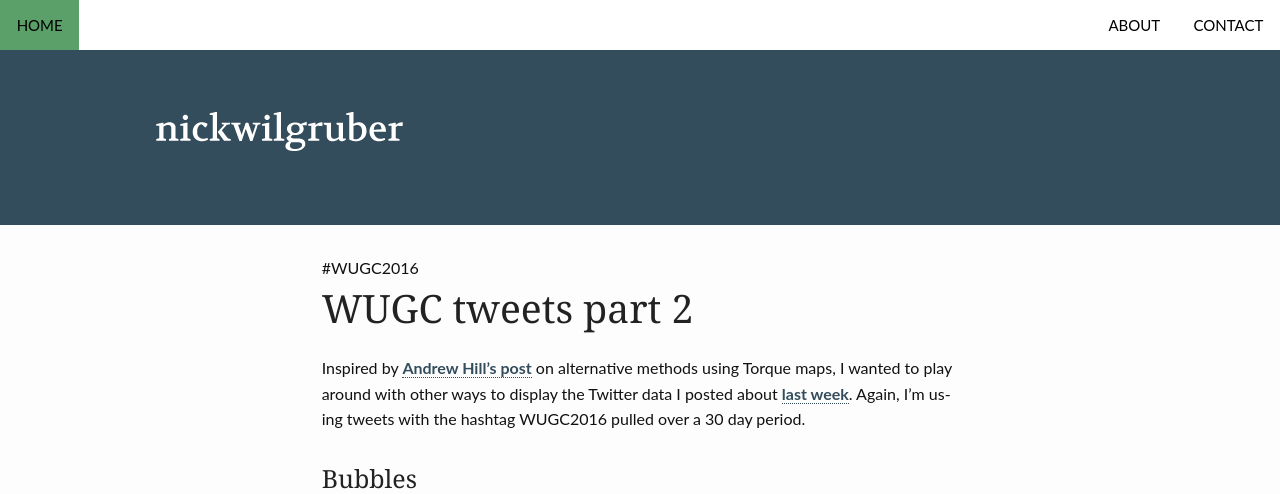
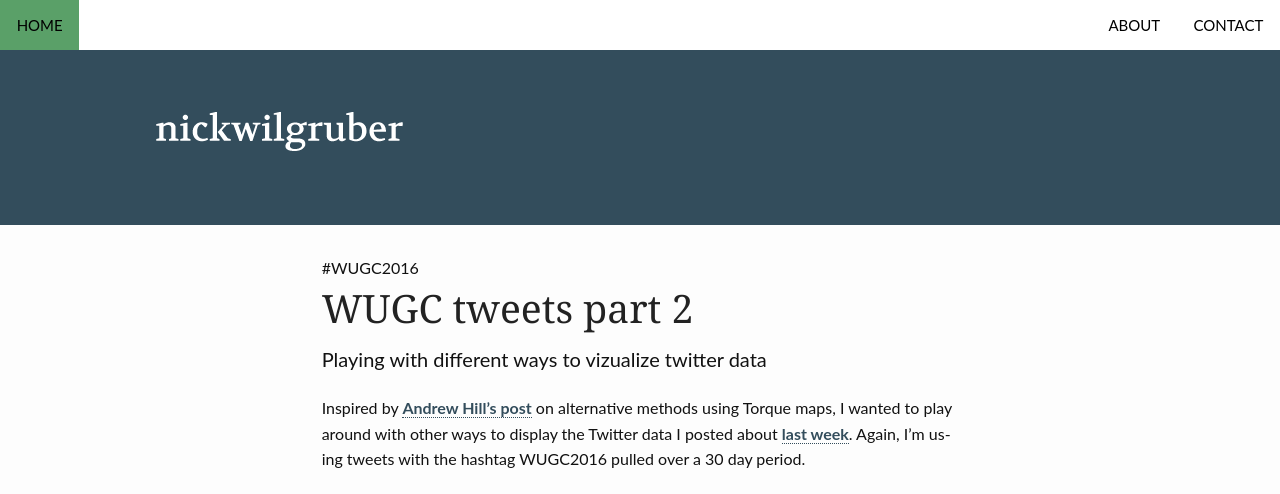
Before and after one commit to wontgruber/wontgruber.github.io, a Jekyll site: the page built from _posts/2016-07-07-WUGC-tweets-part-2.md, in a window 1280 px wide and 1400 px high. Shown: the top 494 px of the window. Built offline with Jekyll 4.4.1, drawn with Linux system fonts in a browser that asks for light colours; some of the changed text lies outside the part shown.

Commit message:
Update content

```diff
--- a/_posts/2016-07-07-WUGC-tweets-part-2.md
+++ b/_posts/2016-07-07-WUGC-tweets-part-2.md
@@ -5,7 +5,7 @@ layout: page
 #
 subheadline: "#WUGC2016"
 title: "WUGC tweets part 2"
-teaser: ""
+teaser: "Playing with different ways to vizualize twitter data"
 meta_description: ""
 categories:
   - maps
```
Also changed, not shown: other parts of _posts/2016-07-07-WUGC-tweets-part-2.md (+1 -1 lines).
